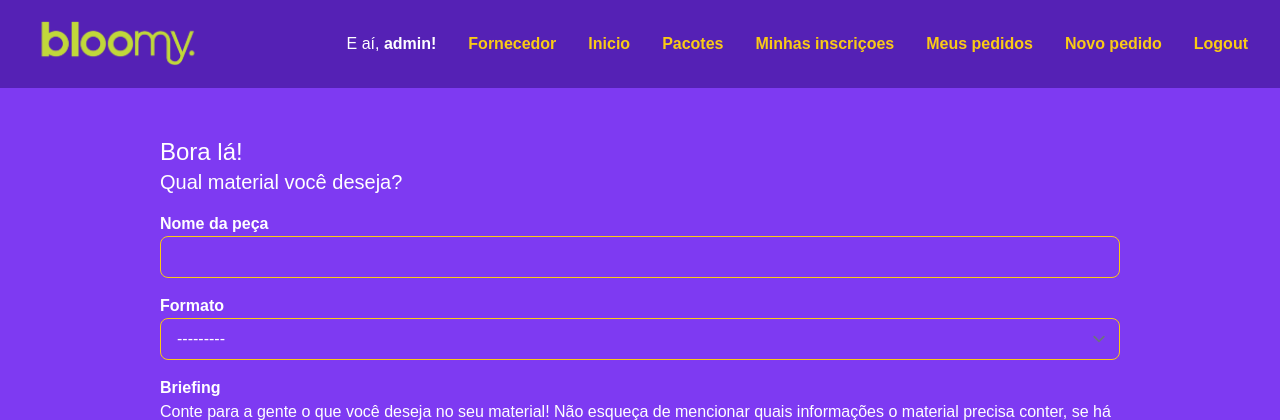
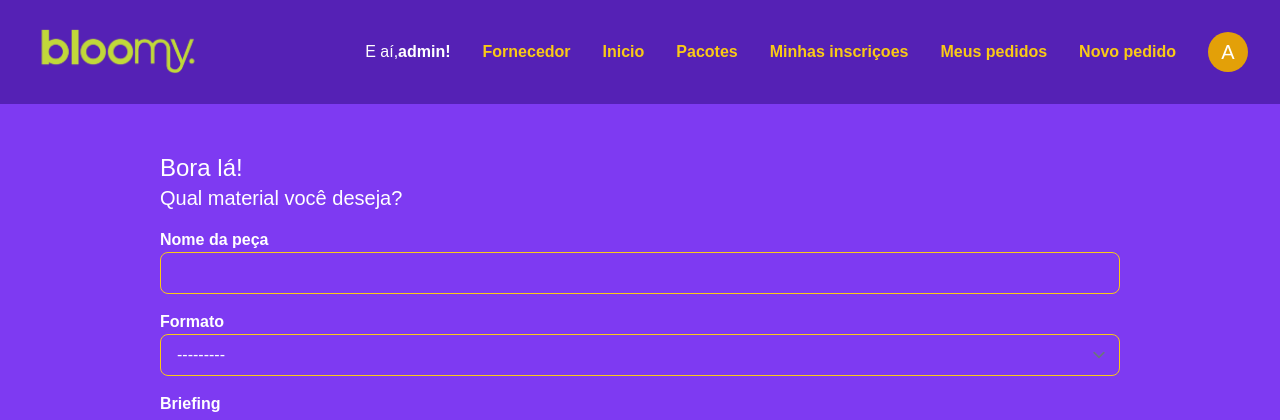
Before and after one commit to mauriciomolinapicco/bloomy, a Django app: page /create_order in a window 1280 px wide. Shown: the top 420 px of the page. Run offline with Django 5.2, Linux system fonts and the light colour scheme; a user stored in the database is signed in; data comes from the database, SQL or seed files in the repository; some libraries are stand-ins or nearby versions; some web fonts are replaced.

Commit message:
navbar user dropdown

```diff
--- a/bloomy/templates/bloomy/layout.html
+++ b/bloomy/templates/bloomy/layout.html
@@ -7,6 +7,7 @@
     <title>Bloomy{% block title %} {% endblock %}</title>
     <link href="https://cdn.jsdelivr.net/npm/tailwindcss@2.2.19/dist/tailwind.min.css" rel="stylesheet">
     <link href="https://cdn.jsdelivr.net/npm/flowbite@2.4.1/dist/flowbite.min.css" rel="stylesheet" />
+
     <style>
         @import url('https://fonts.googleapis.com/css2?family=Alexandria:wght@100..900&display=swap');
         body {
@@ -30,46 +31,70 @@
             <div class="hidden w-full md:block md:w-auto" id="navbar-default">
                 <ul class="flex flex-col p-4 mt-4 border border-gray-100 rounded-lg md:flex-row md:space-x-8 rtl:space-x-reverse md:mt-0 md:border-0 md:bg-transparent dark:bg-gray-900">
                     {% if user.is_authenticated %}
-                        <li class="text-white">
+                        <li class="text-white flex items-center">
                             E aí, <b>{{ request.user }}!</b>
                         </li>
                     {% endif %}
                     {% if user.is_staff %}
-                        <li>
+                        <li class="flex items-center">
                             <a href="{% url 'provider' %}" class="block py-2 px-3 text-yellow-300 font-semibold rounded hover:bg-gray-700 md:hover:bg-transparent md:border-0 md:hover:text-blue-700 md:p-0 dark:text-white md:dark:hover:text-blue-500 dark:hover:bg-gray-700 dark:hover:text-white md:dark:hover:bg-transparent">Fornecedor</a>
                         </li>
                     {% endif %}
-                    <li>
+                    <li class="flex items-center">
                         <a href="{% url 'index' %}" class="block py-2 px-3 text-yellow-300 font-semibold rounded hover:bg-gray-700 md:hover:bg-transparent md:border-0 md:hover:text-blue-700 md:p-0 dark:text-white md:dark:hover:text-blue-500 dark:hover:bg-gray-700 dark:hover:text-white md:dark:hover:bg-transparent">Inicio</a>
                     </li>
-                    <li>
+                    <li class="flex items-center">
                         <a href="{% url 'packages' %}" class="block py-2 px-3 text-yellow-300 font-semibold rounded hover:bg-gray-700 md:hover:bg-transparent md:border-0 md:hover:text-blue-700 md:p-0 dark:text-white md:dark:hover:text-blue-500 dark:hover:bg-gray-700 dark:hover:text-white md:dark:hover:bg-transparent">Pacotes</a>
                     </li>
                     {% if user.is_authenticated %}
-                        <li>
+                        <li class="flex items-center">
                             <a href="{% url 'subscriptions' %}" class="block py-2 px-3 text-yellow-300 font-semibold rounded hover:bg-gray-700 md:hover:bg-transparent md:border-0 md:hover:text-blue-700 md:p-0 dark:text-white md:dark:hover:text-blue-500 dark:hover:bg-gray-700 dark:hover:text-white md:dark:hover:bg-transparent">Minhas inscriçoes</a>
                         </li>
-                        <li>
+                        <li class="flex items-center">
                             <a href="{% url 'user_orders' %}" class="block py-2 px-3 text-yellow-300 font-semibold rounded hover:bg-gray-700 md:hover:bg-transparent md:border-0 md:hover:text-blue-700 md:p-0 dark:text-white md:dark:hover:text-blue-500 dark:hover:bg-gray-700 dark:hover:text-white md:dark:hover:bg-transparent">Meus pedidos</a>
                         </li>
-                        <li>
+                        <li class="flex items-center">
                             <a href="{% url 'create_order' %}" class="block py-2 px-3 text-yellow-300 font-semibold rounded hover:bg-gray-700 md:hover:bg-transparent md:border-0 md:hover:text-blue-700 md:p-0 dark:text-white md:dark:hover:text-blue-500 dark:hover:bg-gray-700 dark:hover:text-white md:dark:hover:bg-transparent">Novo pedido</a>
                         </li>
-                        <li>
+                        <li class="flex items-center">
+                            <button type="button" class="flex items-center justify-center text-sm rounded-full md:me-0 focus:ring-4 focus:ring-gray-300 dark:focus:ring-gray-600" id="user-menu-button" aria-expanded="false" data-dropdown-toggle="user-dropdown" data-dropdown-placement="bottom">
+                                <span class="sr-only">Open user menu</span>
+                                <p class="w-10 h-10 rounded-full text-xl text-white flex items-center justify-center bg-yellow-400">
+                                    {{ user.username|slice:":1"|upper }}
+                                </p>
+                            </button>
+                        </li>
+                        <!-- <li>
                             <a href="{% url 'logout' %}" class="block py-2 px-3 text-yellow-300 font-semibold rounded hover:bg-gray-700 md:hover:bg-transparent md:border-0 md:hover:text-blue-700 md:p-0 dark:text-white md:dark:hover:text-blue-500 dark:hover:bg-gray-700 dark:hover:text-white md:dark:hover:bg-transparent">Logout</a>
-                        </li>
+                        </li> -->
                     {% else %}
-                        <li>
+                        <li class="flex items-center">
                             <a href="{% url 'login' %}" class="block py-2 px-3 text-yellow-300 font-semibold rounded hover:bg-gray-700 md:hover:bg-transparent md:border-0 md:hover:text-blue-700 md:p-0 dark:text-white md:dark:hover:text-blue-500 dark:hover:bg-gray-700 dark:hover:text-white md:dark:hover:bg-transparent">Ingressar</a>
                         </li>
-                        <li>
+                        <li class="flex items-center">
                             <a href="{% url 'register' %}" class="block py-2 px-3 text-yellow-300 font-semibold rounded hover:bg-gray-700 md:hover:bg-transparent md:border-0 md:hover:text-blue-700 md:p-0 dark:text-white md:dark:hover:text-blue-500 dark:hover:bg-gray-700 dark:hover:text-white md:dark:hover:bg-transparent">Cadastre-se</a>
                         </li>
                     {% endif %}
                 </ul>
+
+                <div class="z-50 hidden my-4 text-white list-none bg-purple-600 divide-y divide-gray-100 rounded-lg shadow dark:bg-gray-700 dark:divide-gray-600" id="user-dropdown">
+                    <div class="px-4 py-3">
+                      <span class="block text-sm dark:text-white">{{ user }}</span>
+                      <span class="block text-sm truncate dark:text-gray-400">{{ user.email }}</span>
+                    </div>
+                    <ul class="py-2" aria-labelledby="user-menu-button">
+                      <li>
+                        <a href="#" class="block px-4 py-2 hover:bg-purple-800 dark:hover:bg-gray-600 dark:text-gray-200 dark:hover:text-white">Dashboard</a>
+                      </li>
+                      <li>
+                        <a href="{% url 'logout' %}" class="block px-4 py-2 hover:bg-purple-800 dark:hover:bg-gray-600 dark:text-gray-200 dark:hover:text-white">Logout</a>
+                      </li>
+                    </ul>
+                </div>
             </div>
         </div>
     </nav>
+
     <div class="container mx-auto">
         {% if messages %}
             {% for message in messages %}
@@ -85,11 +110,11 @@
             {% endfor %}
         {% endif %}
     </div>
+        {% block body %}
+        {% endblock %}
 
-        <body>
-            {% block body %}
-            {% endblock %}
-        </body>
+    <script src="https://cdn.jsdelivr.net/npm/flowbite@2.4.1/dist/flowbite.min.js"></script>
+    </body>
 
 
     <footer class="bg-red-500 py-4 mt-auto w-full flex justify-center">
--- a/bloomy/templates/register/password_reset_form.html
+++ b/bloomy/templates/register/password_reset_form.html
@@ -16,7 +16,6 @@
             <input type="submit" value="Atualizar senha" class="bg-yellow-400 cursor-pointer px-4 py-2 mt-4 border border-yellow-400 rounded-full text-pink-600 hover:pointer mb-4">
 
         </form>
-        <a href="{% url 'login' %}" class="text-white">Voltar pro login</a>
     </div>
 </div>
 <div class="hidden md:block">
@@ -25,5 +24,4 @@
 <div class="md:hidden">
     <img src="../../../static/three-rows-sm.webp" class="w-full">
 </div>
-{{form}}
 {% endblock %}
```
Also changed, not shown: bloomy/templates/bloomy/create_order.html (line endings or trailing spaces).
